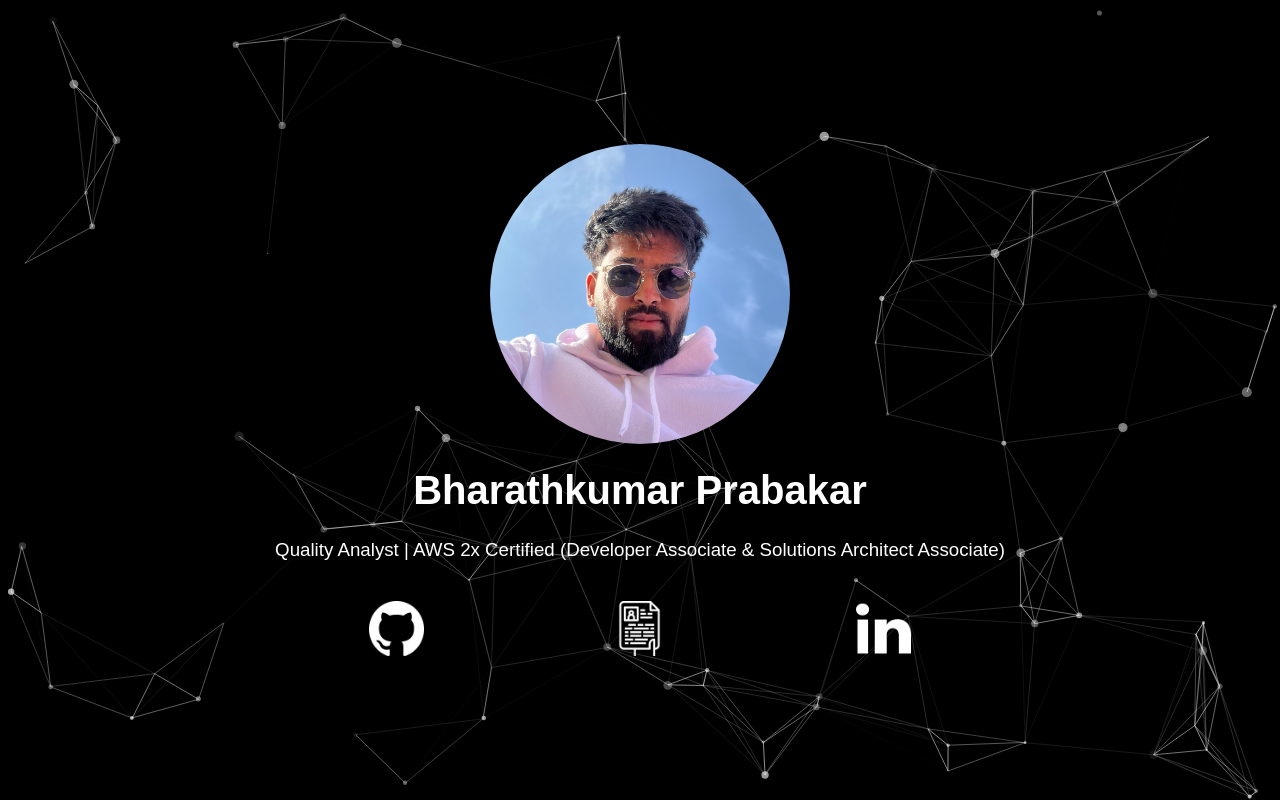
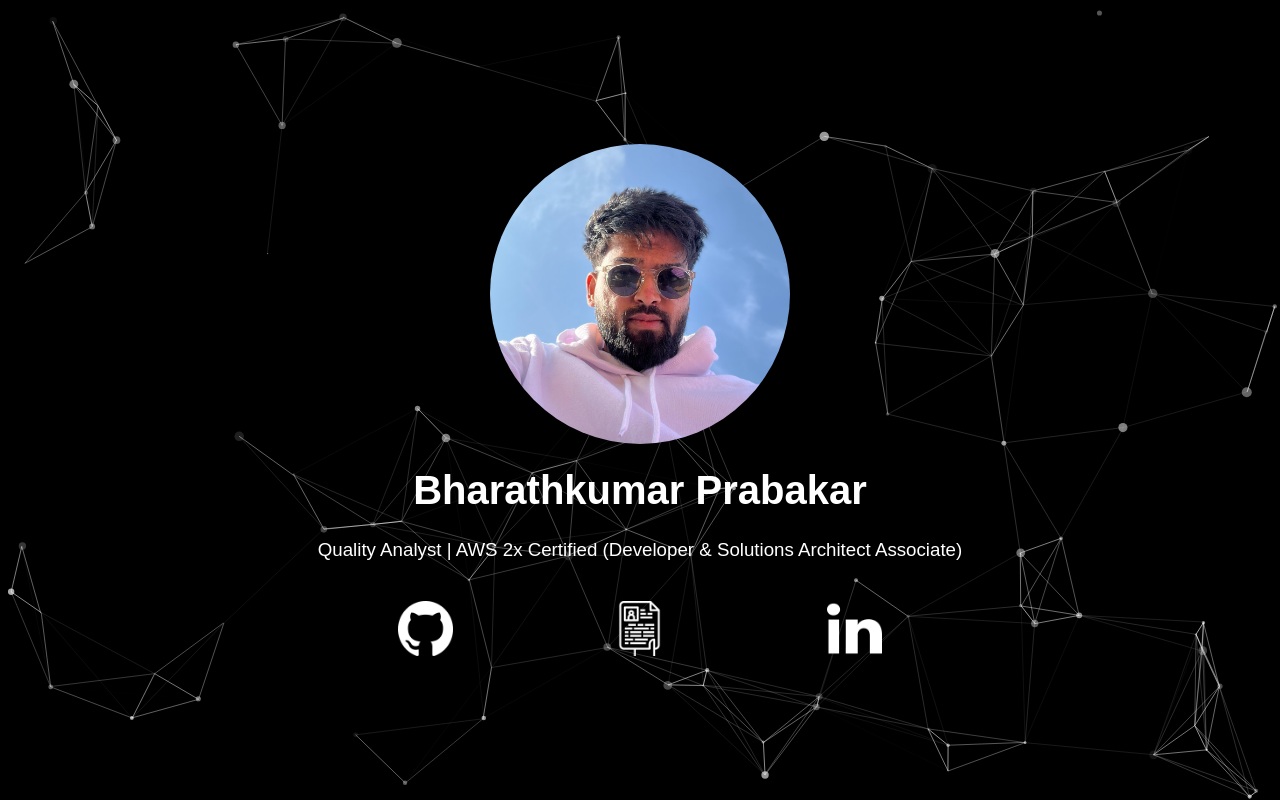
Before and after one commit to rpbk-4613/rpbk-4613.github.io, a plain HTML site: page index.html in a window 1280 px wide. Drawn offline with nearby package versions, Linux system fonts and the light colour scheme.

Commit message:
Update index.html

```diff
--- a/index.html
+++ b/index.html
@@ -14,7 +14,7 @@
     <div class="container flex flex-col items-center justify-center min-h-screen">
         <img src="images/my-profile-photo.jpg" alt="Your Photo" class="profile-photo">
         <h1 class="your-name text-4x1 font-bold text-white mb-4">Bharathkumar Prabakar</h1>
-        <h3 class="designation text-2x1 text-white">Quality Analyst | AWS 2x Certified (Developer Associate & Solutions Architect Associate)</h3>
+        <h3 class="designation text-2x1 text-white">Quality Analyst | AWS 2x Certified (Developer & Solutions Architect Associate)</h3>
 
         <div class="icon-boxes flex justify-center space-x-4">
             <a href="https://github.com/rpbk-4613" target="_blank"
```
